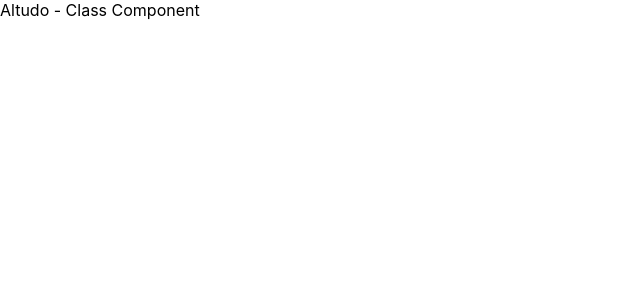
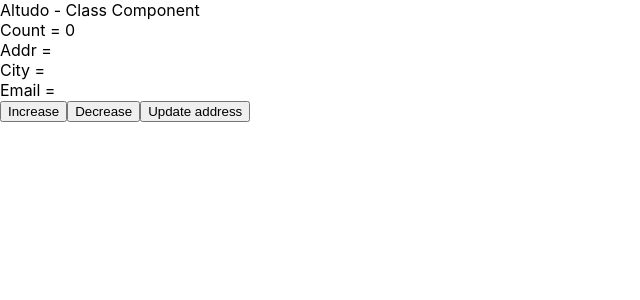
Before and after one commit to deepak104080/cetpa_react, a React (Create React App) app: page / in a window 1280 px wide. Shown: the top 300 px of the page, without its empty margins (0-640 px from the left). Built offline with nearby package versions, Linux system fonts and the light colour scheme.

Commit message:
13th April 2022 - Session

```diff
--- a/src/Home.js
+++ b/src/Home.js
@@ -1,15 +1,114 @@
 import React from 'react';
 
 class Home extends React.Component {
-    // constructor() {
-    //     super();
-    //     console.log('constructor of class...')
-    // }
+    constructor() {
+        super();
+        console.log('constructor of class...');
+        this.state = {
+            count:0,
+            addr: '',
+            city: '',
+            email: ''
+        }
+    }
+    increment_fn = () => {
+        console.log('increment clicked...');
+        // this.state = {
+        //     count:this.state.count + 1
+        // }
+        // this.forceUpdate
+        this.setState(
+            {
+                ...this.state, count:this.state.count + 1, addr:'Count_ADDR'
+
+                // count:this.state.count +1,
+                // addr: 'sdfsaef',
+                // city: this.state.city,
+                // email: this.state.email
+
+            }
+        )
+
+        // this.forceUpdate - focefully recalculate dom
+        //this.setState - update state and recalculate dom - async operation
+        //component api - compoent features/function
+
+        console.log(this.state.count);
+        // old state values
+        // calling github api with page
+    }
+
+    decrement_fn = () => {
+        console.log('decrement clicked...');
+        // this.state = {
+        //     count:this.state.count - 1
+        // }
+        // this.forceUpdate
+        this.setState(
+            {
+                count:this.state.count - 1
+            }
+        )
+        console.log(this.state.count);
+        // old state values
+    }
+
+    update_addr_fn = () => {
+        this.setState(
+            {
+                ...this.state, addr:'GGN'
+            }
+        )
+    }
+
     render() {
         return(
-            <div>Altudo - Class Component</div>
+            <div>
+                <div>Altudo - Class Component</div>
+                <div>Count = {this.state.count}</div>
+                <div>Addr = {this.state.addr}</div>
+                <div>City = {this.state.city}</div>
+                <div>Email = {this.state.email}</div>
+
+                <button onClick={this.increment_fn}>Increase</button>
+                <button onClick={this.decrement_fn}>Decrease</button>
+                <button onClick={this.update_addr_fn}>Update address</button>
+            </div>
+
         )
     }
 }
 
 export default Home;
+
+
+
+
+// Practice - To Do List
+
+
+
+// Current Task -
+// counter
+// count
+// two buttons - increase decrease
+
+
+// online exam
+// parent component - // list of questions
+// single question - student will update the answer
+// grid of question - mark answers
+// timer also
+// next previous
+
+
+
+// temp Storage - State
+// storgage of single answer
+// timer -
+
+
+// transfer data - Props
+// parent to single qs
+// single qs - grid os qs
+// next previous clicked - single qs
```
